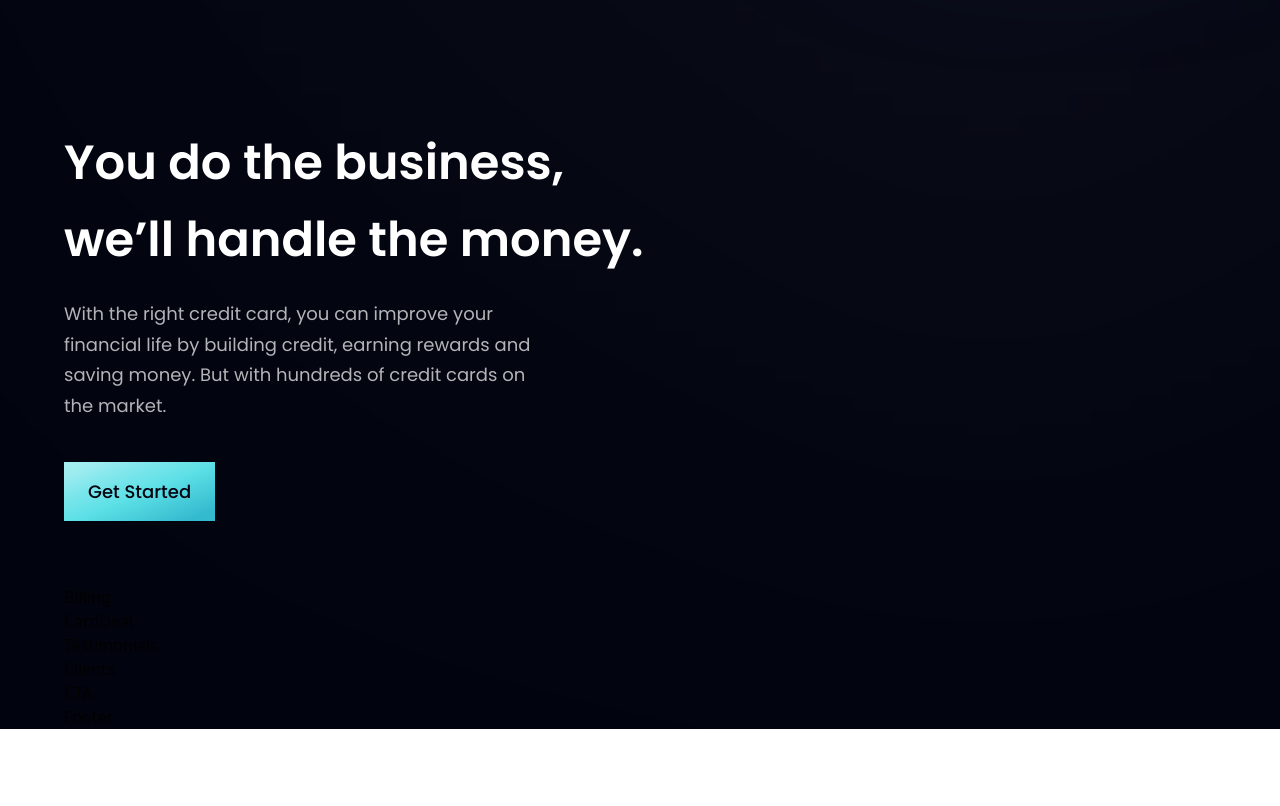
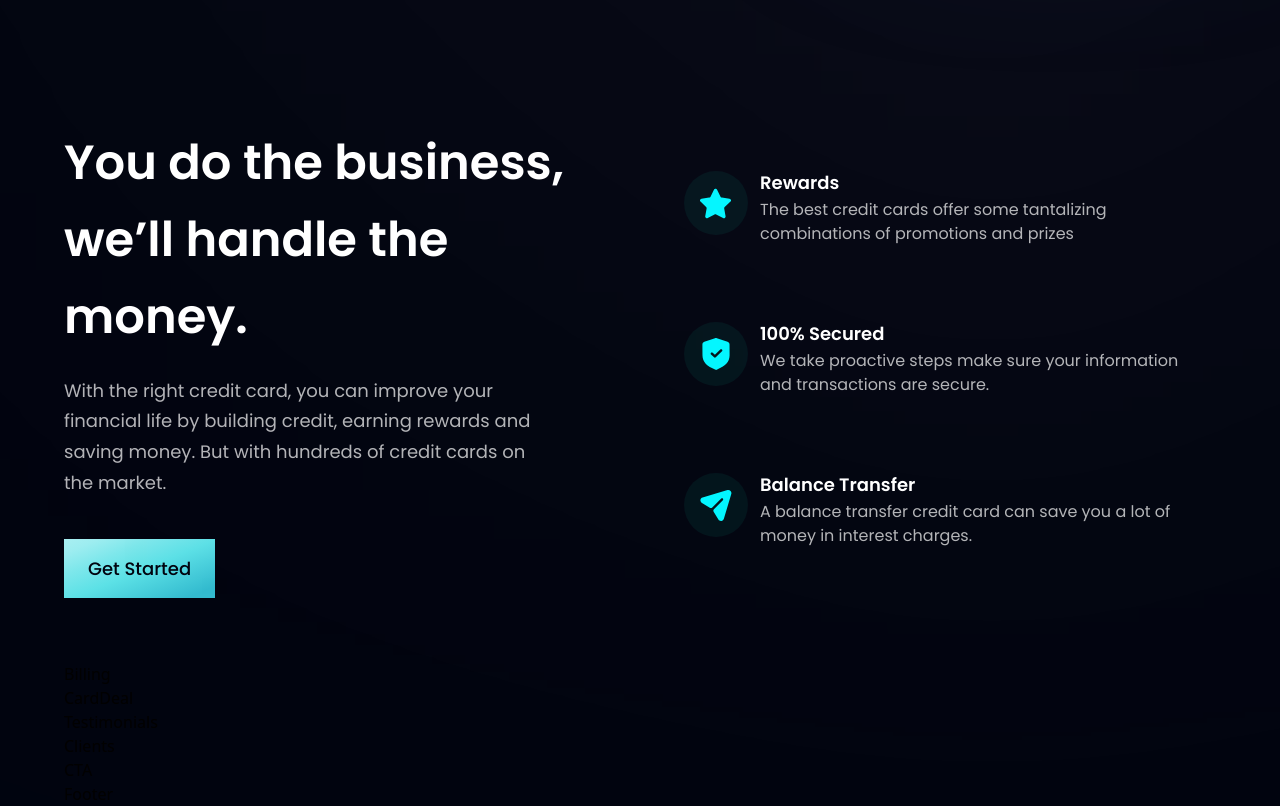
Before and after one commit to Darudul/bank_modern_app, a React (Vite) app: page / in a window 1280 px wide. Shown: the part 860-1666 px from the top of the page. Before the commit the page ends 1589 px from the top, so only its background shows below. Built offline with nearby package versions, Linux system fonts and the light colour scheme.

Commit message:
featureCard added

```diff
--- a/src/components/Business.jsx
+++ b/src/components/Business.jsx
@@ -2,6 +2,23 @@
 import { features } from '../constants'
 import styles, {layout} from '../style'
 import Button from './Button'
+
+
+const FeatureCard =({icon, title, content, index})=>(
+  <div className={`flex flex-row p-6 rounded-[20px] ${index !== features.length - 1 ? 'mb-6' : 'mb-0'} feature-card `}>
+    <div className={`w-[64px] h-[64px] rounded-full ${styles.flexCenter} bg-dimBlue `}>
+      <img src={icon} alt="icon" className='w-[50%] h-[50%] object-contain ' />
+    </div>
+    <div className=' flex-1 flex flex-col ml-3'>
+      <h4 className='font-poppins font-semibold text-white text-[18px] leading-[23px] mb-1'>
+        {title}
+      </h4>
+      <p className='font-poppins font-normal text-dimWhite text-[16px] leading-[24px] mb-1'>
+        {content}
+      </p>
+    </div>
+  </div>
+)
 
 const Business = () => {
   return (
@@ -16,6 +33,15 @@
 
       </div>
 
+      <div className={`${layout.sectionImg} flex-col`}>
+        {
+          features.map((feature, index) => (
+            <FeatureCard key ={feature.id} {... feature} index={index} />
+          ))
+        }
+
+      </div>
+
     </section>
   )
 }
```
